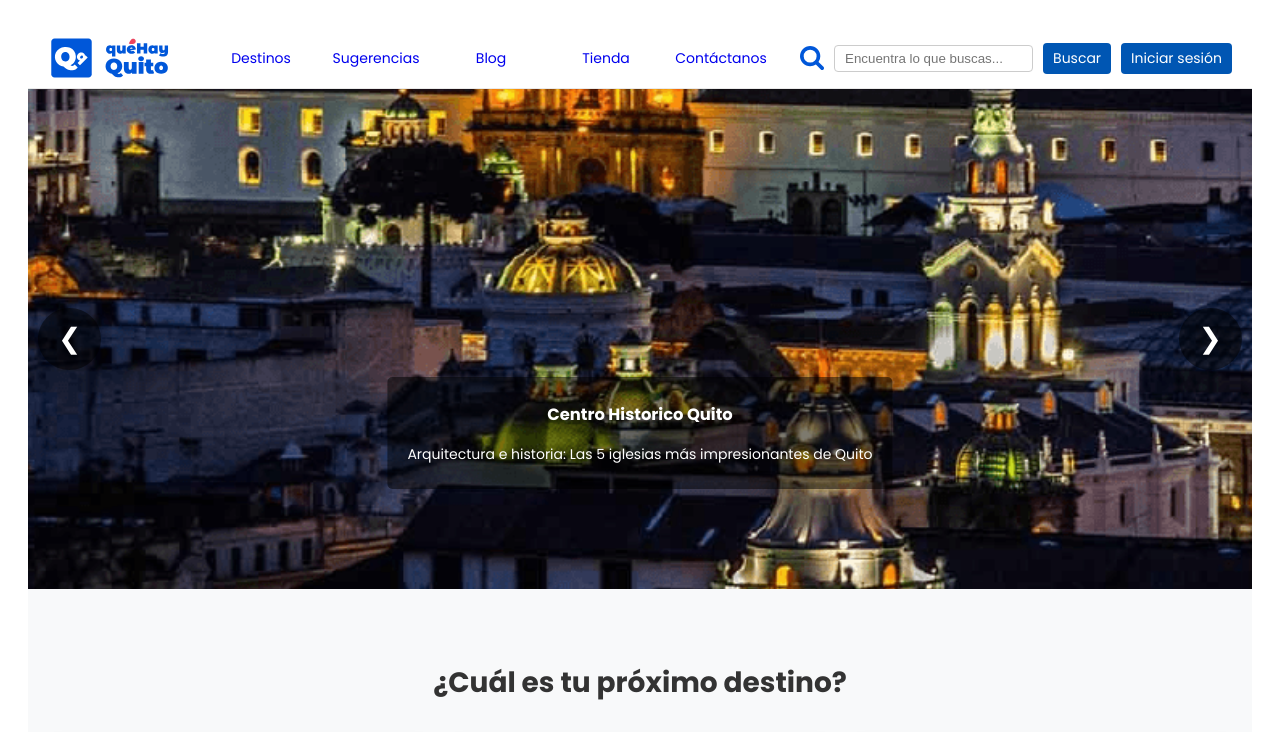
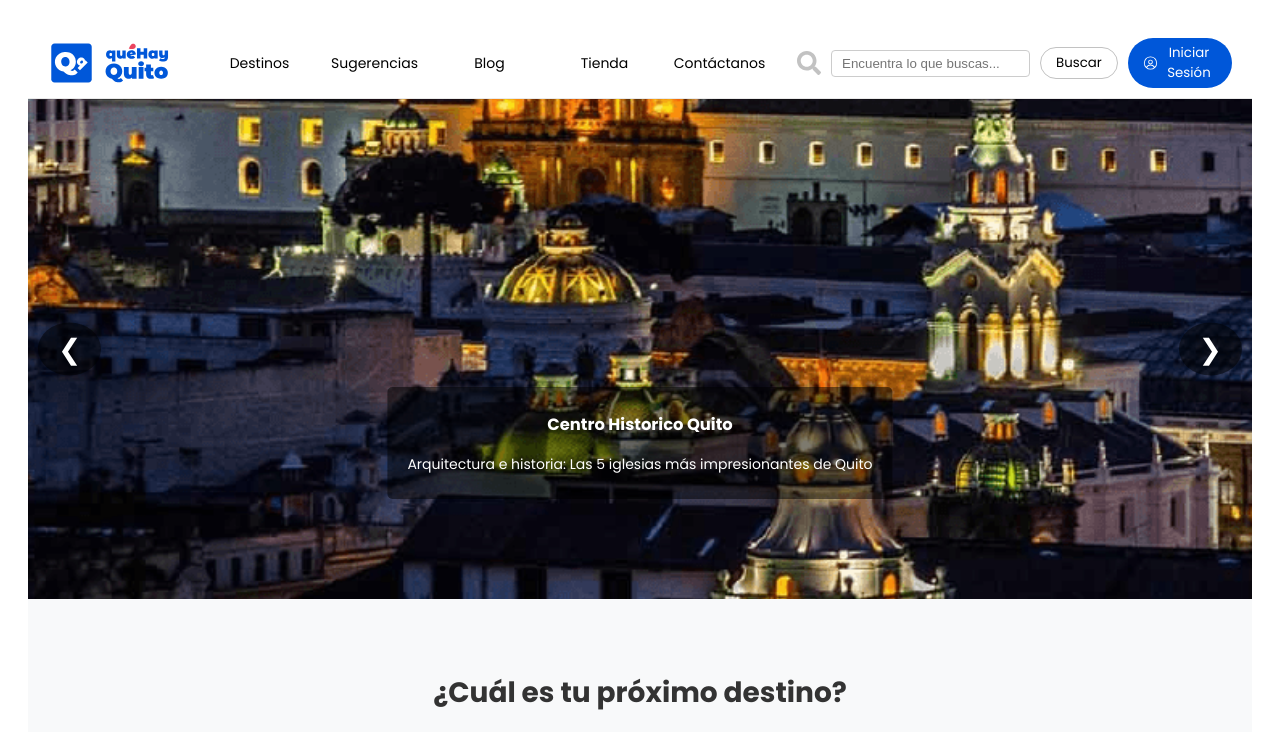
Before and after one commit to jmvillanueva-dev/Que-Hay-Quito, a React (Vite) app: page / in a window 1280 px wide. Shown: the top 732 px of the page. Built offline with nearby package versions, Linux system fonts and the light colour scheme.

Commit message:
Made button as re-useable component

```diff
--- /dev/null
+++ b/src/components/Button.jsx
@@ -0,0 +1,12 @@
+import React from "react";
+import "./../styles/button.css";
+
+const Button = ({ variant, children, onClick }) => {
+    return (
+        <button className={`button ${variant}`} onClick={onClick}>
+            {children}
+        </button>
+    );
+};
+
+export default Button;
--- a/src/components/Header.jsx
+++ b/src/components/Header.jsx
@@ -1,7 +1,9 @@
 import React from "react";
 import "./../styles/header.css";
+import Button from "./Button";
 
 import iconLogo from "../../public/iconQQ.svg"
+import userIcon from "../assets/icons/userIcon.svg";
 import logo from "../assets/logo.svg";
 import searchIcon from "../assets/icons/search.svg";
 
@@ -25,8 +27,13 @@ return (
     <div className="search-login">
         <img src={searchIcon} alt="icon search" />
         <input type="text" placeholder="Encuentra lo que buscas..." />
-        <button>Buscar</button>
-        <button className="login-btn">Iniciar sesión</button>
+        <Button variant="white">Buscar</Button>
+        <Button variant="blue">
+            <div className="login-button">
+                <img src={userIcon} alt="icon search" />
+                <span>Iniciar Sesión</span>
+            </div>
+        </Button>
     </div>
     </div>
 </header>
--- a/src/index.css
+++ b/src/index.css
@@ -49,27 +49,6 @@ h1 {
     line-height: 1.1;
 }
 
-button {
-    border-radius: 8px;
-    border: 1px solid transparent;
-    padding: 0.6em 1.2em;
-    font-size: 1em;
-    font-weight: 500;
-    font-family: inherit;
-    background-color: #1a1a1a;
-    cursor: pointer;
-    transition: border-color 0.25s;
-}
-
-button:hover {
-    border-color: #646cff;
-}
-
-button:focus,
-button:focus-visible {
-  outline: 4px auto -webkit-focus-ring-color;
-}
-
 @media (prefers-color-scheme: light) {
 	:root {
 		color: #213547;
--- /dev/null
+++ b/src/styles/button.css
@@ -0,0 +1,34 @@
+.button {
+    font-family: 'Poppins', system-ui, Avenir, Helvetica, Arial, sans-serif;
+    padding: 5px 15px;
+    border-radius: 60px;
+    transition: background-color 0.3s ease, color 0.3s ease;
+}
+
+/* Styles for button white */
+.button.white {
+    background-color: white;
+    color: black;
+    border: 1px solid #c2c2c2;
+}
+
+.button.white:hover {
+    background-color: #267dff;
+    color: white;
+    border: 1px solid transparent;
+    transform: translateY(-5px);
+    transition: all 0.3s ease-in-out
+}
+
+/* Styles for button blue */
+.button.blue {
+background-color: #0057d9;
+color: white;
+border: none;
+}
+
+.button.blue:hover {
+    background-color: #267dff;
+    transform: translateY(-5px);
+    transition: all 0.3s ease-in-out
+}
--- a/src/styles/header.css
+++ b/src/styles/header.css
@@ -34,6 +34,7 @@
 
 .nav-menu a {
     text-decoration: none;
+    color: black;
 }
 
 .nav-menu div {
@@ -44,6 +45,7 @@
 .nav-menu ul div {
     box-sizing: border-box;
     padding: 5px;
+    transition: transform 0.3s ease-in-out, color 0.3s ease-in-out, outline 0.3s ease-in-out, box-shadow 0.3s ease-in-out;
 }
 
 .nav-menu ul div:hover {
@@ -51,10 +53,13 @@
     font-weight: bold;
     outline: 1px solid #0057d9;
     box-shadow: #0057d9 3px 3px;
-    transition: 0.3s;
+    transform: translateY(-5px);
+
 }
 
-
+h6 {
+    color: #c2c2c2
+}
 
 .search-login {
     display: flex;
@@ -68,15 +73,7 @@
     border-radius: 4px;
 }
 
-.search-login button {
-    background-color: #0056b3;
-    color: #fff;
-    border: none;
-    border-radius: 4px;
-    padding: 5px 10px;
-    cursor: pointer;
+.login-button {
+    display: flex;
+    gap: 0.23rem;
 }
-
-.login-btn {
-    background-color: #007bff;
-}
```
Also changed, not shown: src/assets/icons/search.svg, src/assets/icons/userIcon.svg (added).
